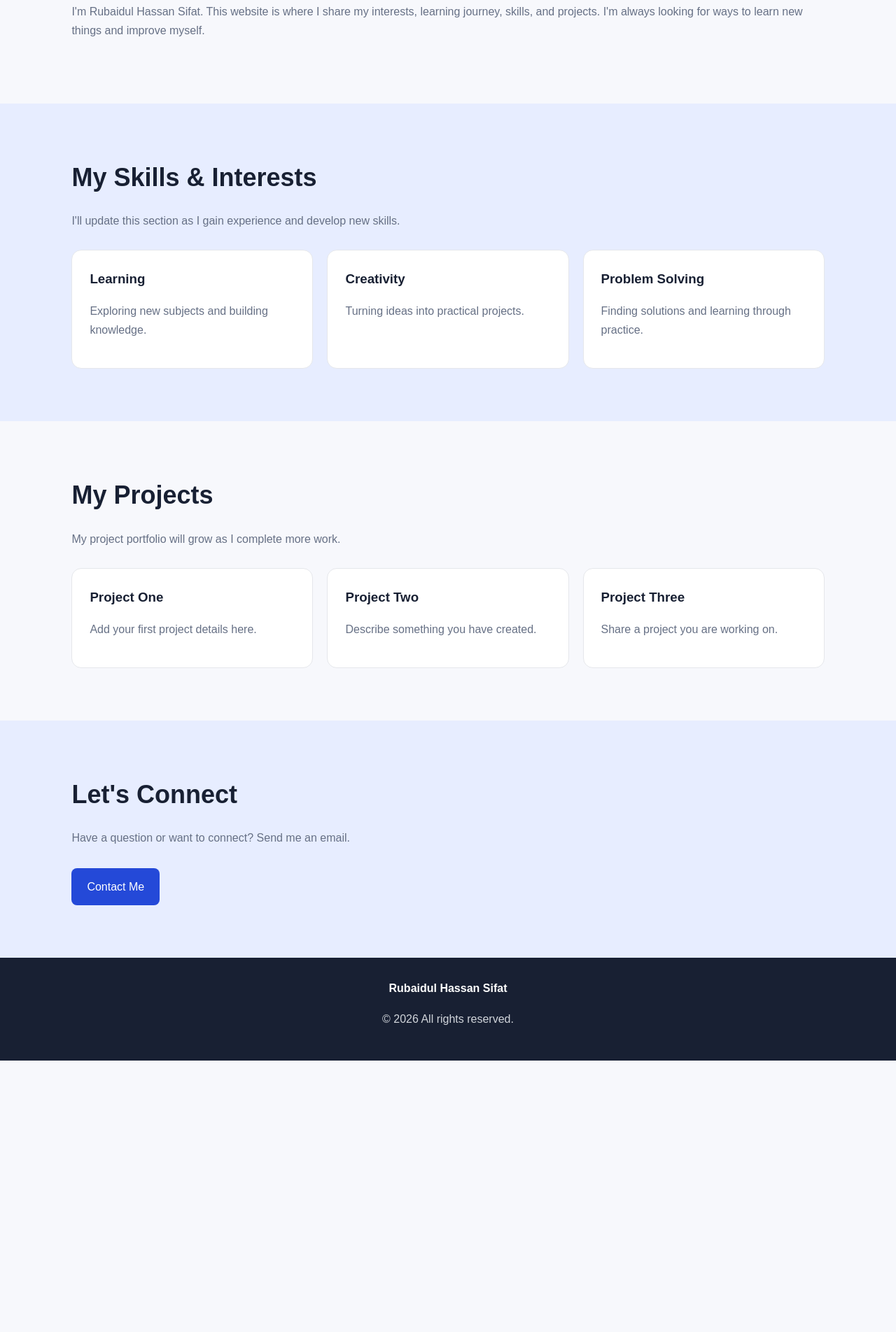
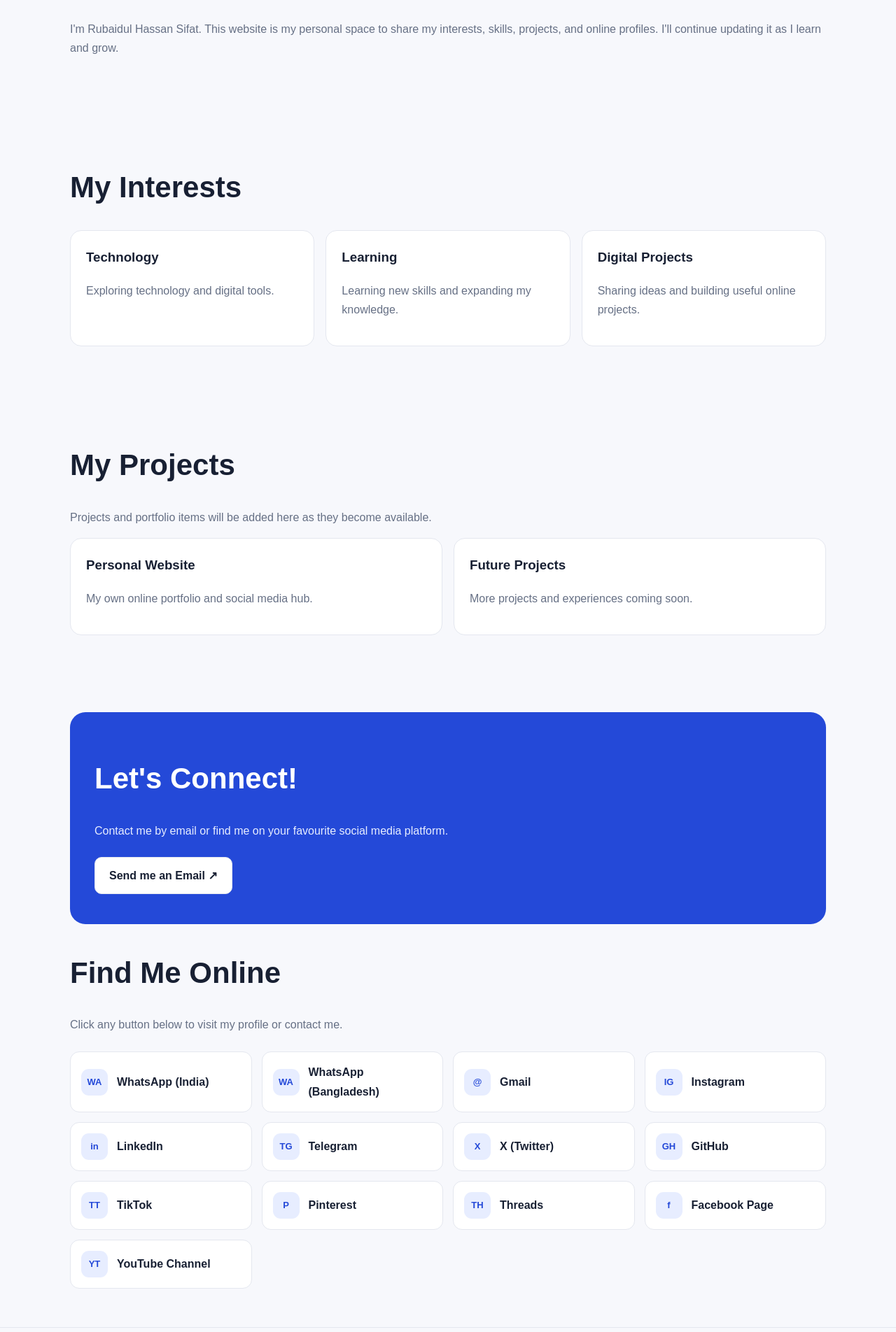
Before and after one commit to iiamrhs/Rubaidul-Hassan-Sifat, a plain HTML site: page index.html in a window 1280 px wide. Shown: the part 893-2797 px from the top of the page at 70% size. Before the commit the page ends 2409 px from the top, so only its background shows below. Drawn offline with Linux system fonts and the light colour scheme.

Commit message:
Update index.html

```diff
--- a/index.html
+++ b/index.html
@@ -1,103 +1,174 @@
+
 <!DOCTYPE html>
 <html lang="en">
 <head>
 <meta charset="UTF-8">
-<meta name="viewport" content="width=device-width, initial-scale=1.0">
+<meta name="viewport" content="width=device-width, initial-scale=1">
+<meta name="description" content="Official personal portfolio of Rubaidul Hassan Sifat. Connect with me on social media.">
 <title>Rubaidul Hassan Sifat | Portfolio</title>
-<meta name="description" content="The personal portfolio of Rubaidul Hassan Sifat.">
 <style>
-*{box-sizing:border-box;margin:0;padding:0}
-html{scroll-behavior:smooth}
-body{font-family:Arial,sans-serif;background:#f7f8fc;color:#182033;line-height:1.7}
-header{padding:22px 8%;display:flex;justify-content:space-between;align-items:center;background:white;border-bottom:1px solid #e5e7eb}
-.logo{font-size:24px;font-weight:bold;color:#2449d8}
-nav a{margin-left:22px;text-decoration:none;color:#374151}
-.hero{padding:100px 8%;display:flex;align-items:center;justify-content:space-between;gap:40px;min-height:75vh}
-.hero-text{max-width:650px}
-.tag{color:#2449d8;font-weight:bold;letter-spacing:2px;text-transform:uppercase}
-h1{font-size:clamp(40px,7vw,76px);line-height:1.1;letter-spacing:-2px;margin:20px 0}
-h1 span{color:#2449d8}
-p{color:#667085;margin:16px 0}
-.btn{display:inline-block;background:#2449d8;color:white;padding:13px 22px;border-radius:8px;text-decoration:none;margin-top:14px}
-.avatar{background:#e7edff;color:#2449d8;width:240px;height:240px;border-radius:35px;display:grid;place-items:center;font-size:55px;font-weight:bold;flex-shrink:0}
-section.content{padding:75px 8%}
-h2{font-size:36px;margin-bottom:18px}
-.light{background:#e7edff}
-.cards{display:grid;grid-template-columns:repeat(3,1fr);gap:20px;margin-top:28px}
-.card{background:white;padding:25px;border-radius:14px;border:1px solid #e5e7eb}
-.card h3{margin-bottom:8px}
-footer{text-align:center;padding:30px;background:#182033;color:white}
-footer p{color:#d1d5db}
-@media(max-width:700px){
- header{padding:18px 5%;flex-wrap:wrap;gap:12px}
- nav a{margin:0 8px 0 0;font-size:14px}
- .hero{padding:65px 6%;flex-direction:column-reverse;align-items:flex-start}
- .avatar{width:150px;height:150px;font-size:38px}
- section.content{padding:55px 6%}
- .cards{grid-template-columns:1fr}
+:root {
+  --blue: #2449d8;
+  --light: #e7edff;
+  --bg: #f7f8fc;
+  --text: #182033;
+  --muted: #667085;
+  --border: #e4e7ef;
+}
+* { box-sizing: border-box; }
+html { scroll-behavior: smooth; }
+body {
+  margin: 0;
+  font-family: Arial, sans-serif;
+  background: var(--bg);
+  color: var(--text);
+  line-height: 1.7;
+}
+a { text-decoration: none; color: inherit; }
+.wrap { width: min(1080px, 90%); margin: auto; }
+header { padding: 20px 0; border-bottom: 1px solid var(--border); }
+nav { display: flex; justify-content: space-between; align-items: center; gap: 20px; flex-wrap: wrap; }
+.logo { font-size: 24px; font-weight: 800; }
+.logo span, h1 span { color: var(--blue); }
+.navlinks { display: flex; gap: 22px; flex-wrap: wrap; }
+.navlinks a:hover, .social:hover { color: var(--blue); }
+.hero { padding: 90px 0 70px; }
+.badge {
+  display: inline-block; background: var(--light); color: var(--blue);
+  border-radius: 30px; padding: 7px 15px; font-weight: bold;
+}
+h1 { font-size: clamp(40px, 7vw, 72px); line-height: 1.1; letter-spacing: -2px; }
+.lead { color: var(--muted); font-size: 19px; max-width: 650px; }
+.btn {
+  display: inline-block; padding: 12px 20px; margin: 8px 8px 8px 0;
+  border-radius: 10px; background: var(--blue); color: white; font-weight: bold;
+}
+.btn.secondary { background: white; color: var(--text); border: 1px solid var(--border); }
+section { padding: 55px 0; }
+h2 { font-size: clamp(28px, 4vw, 42px); line-height: 1.2; }
+.muted { color: var(--muted); }
+.cards { display: grid; grid-template-columns: repeat(auto-fit, minmax(220px, 1fr)); gap: 16px; }
+.card {
+  background: white; border: 1px solid var(--border); border-radius: 16px;
+  padding: 22px;
+}
+.card h3 { margin-top: 0; }
+.social-grid { display: grid; grid-template-columns: repeat(auto-fit, minmax(210px, 1fr)); gap: 14px; margin-top: 25px; }
+.social {
+  display: flex; align-items: center; gap: 13px; background: white;
+  border: 1px solid var(--border); padding: 15px; border-radius: 13px;
+  font-weight: bold; transition: .2s;
+}
+.social:hover { border-color: var(--blue); transform: translateY(-2px); }
+.icon {
+  width: 38px; height: 38px; flex: 0 0 38px; display: grid;
+  place-items: center; border-radius: 11px; background: var(--light);
+  color: var(--blue); font-size: 13px; font-weight: 900;
+}
+.contact {
+  background: var(--blue); color: white; padding: 35px;
+  border-radius: 22px;
+}
+.contact p { color: #e7edff; }
+footer { border-top: 1px solid var(--border); padding: 25px 0; color: var(--muted); }
+@media (max-width: 600px) {
+  .hero { padding-top: 55px; }
+  .navlinks { gap: 12px; }
+  .contact { padding: 24px; }
 }
 </style>
 </head>
 <body>
 <header>
-<div class="logo">RHS.</div>
-<nav>
+  <nav class="wrap">
+    <a class="logo" href="#home">RHS<span>.</span></a>
+    <div class="navlinks">
       <a href="#about">About</a>
       <a href="#skills">Skills</a>
       <a href="#projects">Projects</a>
       <a href="#contact">Contact</a>
+    </div>
   </nav>
 </header>
 
 <main>
-<div class="hero">
-<div class="hero-text">
-<div class="tag">Personal Portfolio</div>
-<h1>Hello, I'm<br><span>Rubaidul Hassan Sifat</span></h1>
-<p>Welcome to my personal website. I enjoy learning, exploring new ideas, developing useful skills, and working on projects that help me grow.</p>
-<a class="btn" href="#projects">Explore My Work ↗</a>
-</div>
-<div class="avatar">RHS</div>
-</div>
-
-<section class="content" id="about">
-<h2>About Me</h2>
-<p>I'm Rubaidul Hassan Sifat. This website is where I share my interests, learning journey, skills, and projects. I'm always looking for ways to learn new things and improve myself.</p>
-</section>
-
-<section class="content light" id="skills">
-<h2>My Skills & Interests</h2>
-<p>I'll update this section as I gain experience and develop new skills.</p>
-<div class="cards">
-<div class="card"><h3>Learning</h3><p>Exploring new subjects and building knowledge.</p></div>
-<div class="card"><h3>Creativity</h3><p>Turning ideas into practical projects.</p></div>
-<div class="card"><h3>Problem Solving</h3><p>Finding solutions and learning through practice.</p></div>
+  <section class="hero" id="home">
+    <div class="wrap">
+      <span class="badge">PERSONAL PORTFOLIO</span>
+      <h1>Hi, I'm<br><span>Rubaidul Hassan Sifat.</span></h1>
+      <p class="lead">Welcome to my personal website. I'm passionate about learning, exploring technology, developing new skills, and connecting with people around the world.</p>
+      <a class="btn" href="#projects">Explore my website ↗</a>
+      <a class="btn secondary" href="#contact">Connect with me</a>
     </div>
   </section>
 
-<section class="content" id="projects">
-<h2>My Projects</h2>
-<p>My project portfolio will grow as I complete more work.</p>
-<div class="cards">
-<div class="card"><h3>Project One</h3><p>Add your first project details here.</p></div>
-<div class="card"><h3>Project Two</h3><p>Describe something you have created.</p></div>
-<div class="card"><h3>Project Three</h3><p>Share a project you are working on.</p></div>
+  <section id="about">
+    <div class="wrap">
+      <h2>About Me</h2>
+      <p class="muted">I'm Rubaidul Hassan Sifat. This website is my personal space to share my interests, skills, projects, and online profiles. I'll continue updating it as I learn and grow.</p>
     </div>
   </section>
 
-<section class="content light" id="contact">
-<h2>Let's Connect</h2>
-<p>Have a question or want to connect? Send me an email.</p>
-<a class="btn" href="mailto:your.email@example.com">Contact Me</a>
+  <section id="skills">
+    <div class="wrap">
+      <h2>My Interests</h2>
+      <div class="cards">
+        <article class="card"><h3>Technology</h3><p class="muted">Exploring technology and digital tools.</p></article>
+        <article class="card"><h3>Learning</h3><p class="muted">Learning new skills and expanding my knowledge.</p></article>
+        <article class="card"><h3>Digital Projects</h3><p class="muted">Sharing ideas and building useful online projects.</p></article>
+      </div>
+    </div>
+  </section>
+
+  <section id="projects">
+    <div class="wrap">
+      <h2>My Projects</h2>
+      <p class="muted">Projects and portfolio items will be added here as they become available.</p>
+      <div class="cards">
+        <article class="card"><h3>Personal Website</h3><p class="muted">My own online portfolio and social media hub.</p></article>
+        <article class="card"><h3>Future Projects</h3><p class="muted">More projects and experiences coming soon.</p></article>
+      </div>
+    </div>
+  </section>
+
+  <section id="contact">
+    <div class="wrap">
+      <div class="contact">
+        <h2>Let's Connect!</h2>
+        <p>Contact me by email or find me on your favourite social media platform.</p>
+        <a class="btn secondary" href="mailto:iiamrhsind@gmail.com">Send me an Email ↗</a>
+      </div>
+
+      <h2 style="margin-top:45px">Find Me Online</h2>
+      <p class="muted">Click any button below to visit my profile or contact me.</p>
+
+      <div class="social-grid">
+        <a class="social" href="https://wa.me/917501998849" target="_blank" rel="noopener noreferrer"><span class="icon">WA</span>WhatsApp (India)</a>
+        <a class="social" href="https://wa.me/8801633551419" target="_blank" rel="noopener noreferrer"><span class="icon">WA</span>WhatsApp (Bangladesh)</a>
+        <a class="social" href="mailto:iiamrhsind@gmail.com"><span class="icon">@</span>Gmail</a>
+        <a class="social" href="https://www.instagram.com/iiamrhs" target="_blank" rel="noopener noreferrer"><span class="icon">IG</span>Instagram</a>
+        <a class="social" href="https://www.linkedin.com/in/iamrhs/" target="_blank" rel="noopener noreferrer"><span class="icon">in</span>LinkedIn</a>
+        <a class="social" href="https://t.me/iiamrhs" target="_blank" rel="noopener noreferrer"><span class="icon">TG</span>Telegram</a>
+        <a class="social" href="https://x.com/iiamrhs" target="_blank" rel="noopener noreferrer"><span class="icon">X</span>X (Twitter)</a>
+        <a class="social" href="https://github.com/iiamrhs" target="_blank" rel="noopener noreferrer"><span class="icon">GH</span>GitHub</a>
+        <a class="social" href="https://www.tiktok.com/@iiamrhs" target="_blank" rel="noopener noreferrer"><span class="icon">TT</span>TikTok</a>
+        <a class="social" href="https://www.pinterest.com/iiamrhs/" target="_blank" rel="noopener noreferrer"><span class="icon">P</span>Pinterest</a>
+        <a class="social" href="https://www.threads.com/@iiamrhs" target="_blank" rel="noopener noreferrer"><span class="icon">TH</span>Threads</a>
+        <a class="social" href="https://www.facebook.com/IIamRHS" target="_blank" rel="noopener noreferrer"><span class="icon">f</span>Facebook Page</a>
+        <a class="social" href="https://www.youtube.com/@iiamrhs" target="_blank" rel="noopener noreferrer"><span class="icon">YT</span>YouTube Channel</a>
+      </div>
+    </div>
   </section>
 </main>
 
 <footer>
-<strong>Rubaidul Hassan Sifat</strong>
-<p>© <span id="year"></span> All rights reserved.</p>
+  <div class="wrap">
+    © <span id="year"></span> Rubaidul Hassan Sifat. All rights reserved.
+    <a href="#home" style="float:right">Back to top ↑</a>
+  </div>
 </footer>
 <script>
-document.getElementById("year").textContent=new Date().getFullYear();
+document.getElementById("year").textContent = new Date().getFullYear();
 </script>
 </body>
 </html>
```
Lines whose indentation alone changed are shown as unchanged.
